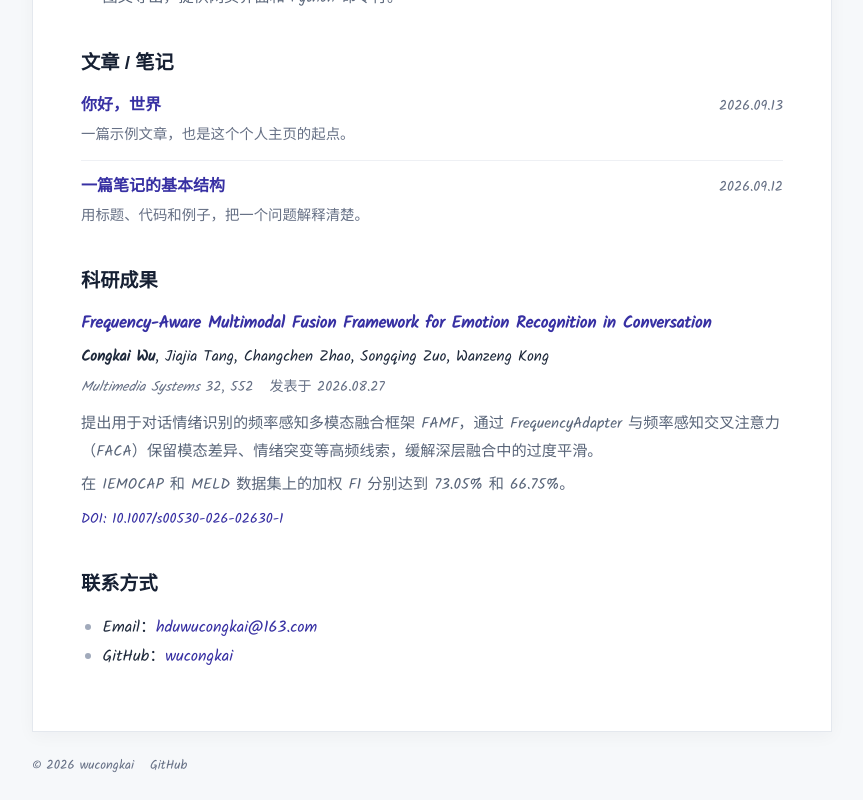
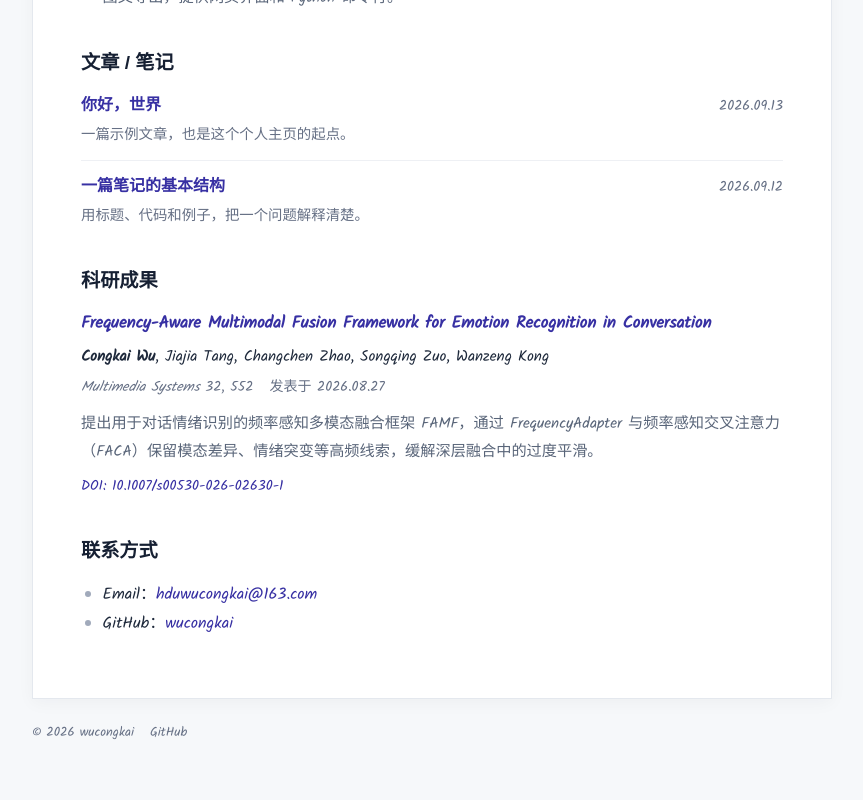
Before and after one commit to wucongkai/wucongkai.github.io, a Next.js app: page / in a window 1280 px wide. Shown: the part 1268-2068 px from the top of the page, without its empty margins (112-975 px from the left). After the commit the page ends 2035 px from the top, so only its background shows below. Built offline with nearby package versions, Linux system fonts and the light colour scheme; a web font is replaced by a local one.

Commit message:
fix: remove publication benchmark scores

```diff
--- a/app/page.tsx
+++ b/app/page.tsx
@@ -70,7 +70,6 @@ export default async function Home() {
                 <span>发表于 <time dateTime={publication.published}>{formatDate(publication.published)}</time></span>
               </p>
               <p className="publication-summary">{publication.description}</p>
-              <p className="publication-summary">{publication.results}</p>
               <p className="publication-doi"><a href={`https://doi.org/${publication.doi}`}>DOI: {publication.doi}</a></p>
             </li>
           ))}
--- a/site.config.ts
+++ b/site.config.ts
@@ -48,7 +48,6 @@ export const site = {
       published: '2026-08-27',
       doi: '10.1007/s00530-026-02630-1',
       description: '提出用于对话情绪识别的频率感知多模态融合框架 FAMF，通过 FrequencyAdapter 与频率感知交叉注意力（FACA）保留模态差异、情绪突变等高频线索，缓解深层融合中的过度平滑。',
-      results: '在 IEMOCAP 和 MELD 数据集上的加权 F1 分别达到 73.05% 和 66.75%。',
     },
   ],
 };
```
Also changed, not shown: 1 other file (tests, documents, lock files or other folders).
